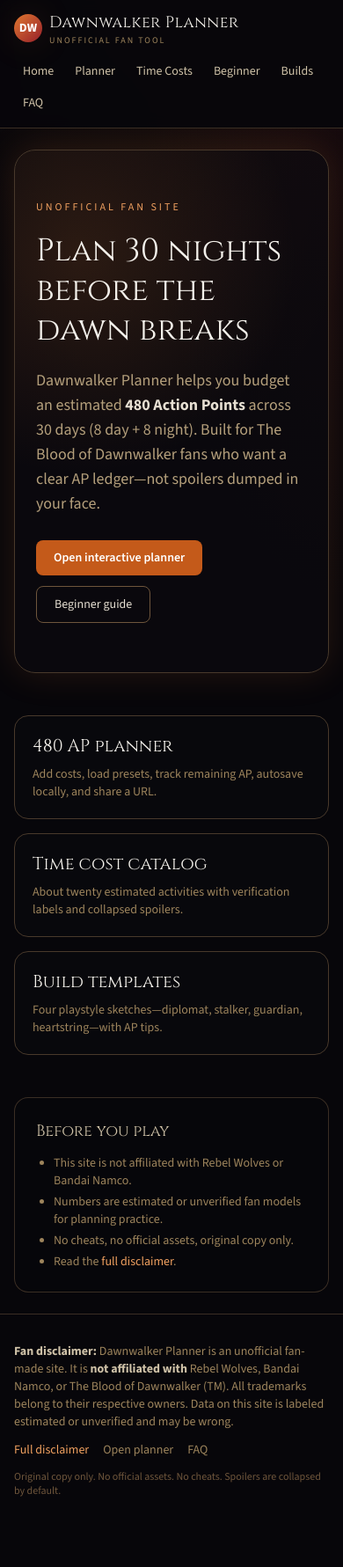
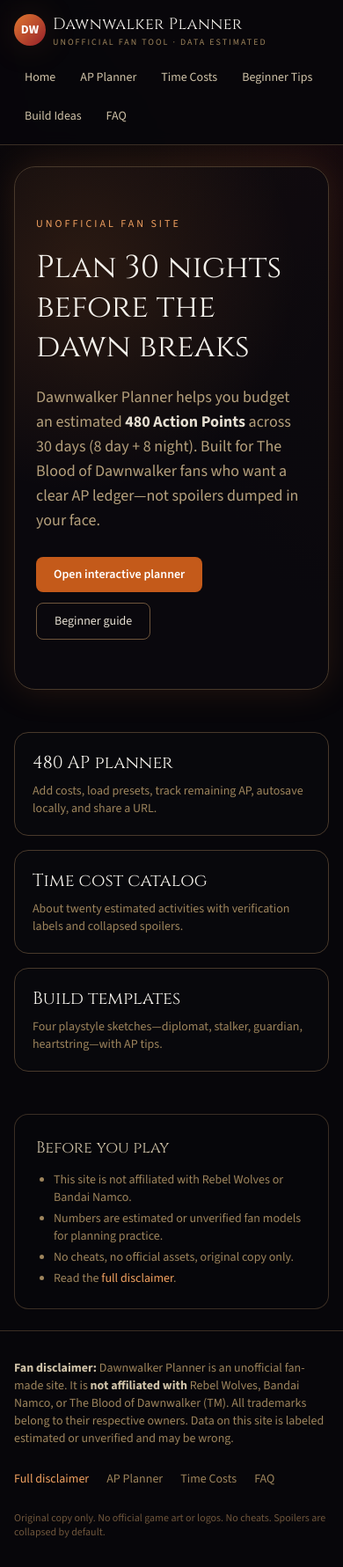
Before and after one commit to tumingguang-svg/dawnwalkerplanner, a Next.js app: page / in a window 390 px wide. Shown: the whole page at 88% size. Before the commit the page ends 1734 px from the top, so only its background shows below. Built offline with nearby package versions, Linux system fonts and the light colour scheme; no server answers.

Commit message:
Clarify header/footer nav labels and mobile tap targets

```diff
--- a/src/components/Footer.tsx
+++ b/src/components/Footer.tsx
@@ -3,7 +3,7 @@
 export function Footer() {
   return (
     <footer className="mt-auto border-t border-dusk-800/80 bg-night-950">
-      <div className="mx-auto max-w-6xl px-4 py-8 text-sm text-dusk-400 space-y-3">
+      <div className="mx-auto max-w-6xl px-4 py-8 text-sm text-dusk-400 space-y-4">
         <p>
           <strong className="text-dusk-200">Fan disclaimer:</strong> Dawnwalker
           Planner is an unofficial fan-made site. It is{" "}
@@ -12,20 +12,35 @@
           belong to their respective owners. Data on this site is labeled
           estimated or unverified and may be wrong.
         </p>
-        <p className="flex flex-wrap gap-4">
-          <Link href="/disclaimer" className="text-ember-400 hover:underline">
+        <p className="flex flex-wrap gap-x-5 gap-y-2">
+          <Link
+            href="/disclaimer"
+            className="inline-flex min-h-10 items-center text-ember-400 hover:underline"
+          >
             Full disclaimer
           </Link>
-          <Link href="/planner" className="hover:text-dusk-200">
-            Open planner
+          <Link
+            href="/planner"
+            className="inline-flex min-h-10 items-center hover:text-dusk-200"
+          >
+            AP Planner
           </Link>
-          <Link href="/faq" className="hover:text-dusk-200">
+          <Link
+            href="/time-costs"
+            className="inline-flex min-h-10 items-center hover:text-dusk-200"
+          >
+            Time Costs
+          </Link>
+          <Link
+            href="/faq"
+            className="inline-flex min-h-10 items-center hover:text-dusk-200"
+          >
             FAQ
           </Link>
         </p>
         <p className="text-xs text-dusk-600">
-          Original copy only. No official assets. No cheats. Spoilers are collapsed
-          by default.
+          Original copy only. No official game art or logos. No cheats. Spoilers
+          are collapsed by default.
         </p>
       </div>
     </footer>
--- a/src/components/Header.tsx
+++ b/src/components/Header.tsx
@@ -2,10 +2,10 @@
 
 const NAV = [
   { href: "/", label: "Home" },
-  { href: "/planner", label: "Planner" },
+  { href: "/planner", label: "AP Planner" },
   { href: "/time-costs", label: "Time Costs" },
-  { href: "/beginner", label: "Beginner" },
-  { href: "/builds", label: "Builds" },
+  { href: "/beginner", label: "Beginner Tips" },
+  { href: "/builds", label: "Build Ideas" },
   { href: "/faq", label: "FAQ" },
 ];
 
@@ -13,8 +13,8 @@
   return (
     <header className="border-b border-dusk-800/80 bg-night-950/90 backdrop-blur sticky top-0 z-40">
       <div className="mx-auto flex max-w-6xl flex-wrap items-center justify-between gap-3 px-4 py-3">
-        <Link href="/" className="group flex items-center gap-2">
-          <span className="inline-flex h-8 w-8 items-center justify-center rounded-full bg-gradient-to-br from-ember-500 to-blood-600 text-sm font-bold text-white shadow-glow">
+        <Link href="/" className="group flex items-center gap-2 min-h-11">
+          <span className="inline-flex h-9 w-9 items-center justify-center rounded-full bg-gradient-to-br from-ember-500 to-blood-600 text-sm font-bold text-white shadow-glow">
             DW
           </span>
           <div className="leading-tight">
@@ -22,16 +22,16 @@
               Dawnwalker Planner
             </div>
             <div className="text-[10px] uppercase tracking-[0.2em] text-dusk-400">
-              Unofficial fan tool
+              Unofficial fan tool · data estimated
             </div>
           </div>
         </Link>
-        <nav className="flex flex-wrap gap-1 text-sm">
+        <nav className="flex flex-wrap gap-1 text-sm" aria-label="Primary">
           {NAV.map((item) => (
             <Link
               key={item.href}
               href={item.href}
-              className="rounded-md px-2.5 py-1.5 text-dusk-200 hover:bg-dusk-900 hover:text-ember-400 transition-colors"
+              className="inline-flex min-h-10 items-center rounded-md px-3 py-2 text-dusk-200 hover:bg-dusk-900 hover:text-ember-400 transition-colors"
             >
               {item.label}
             </Link>
```
